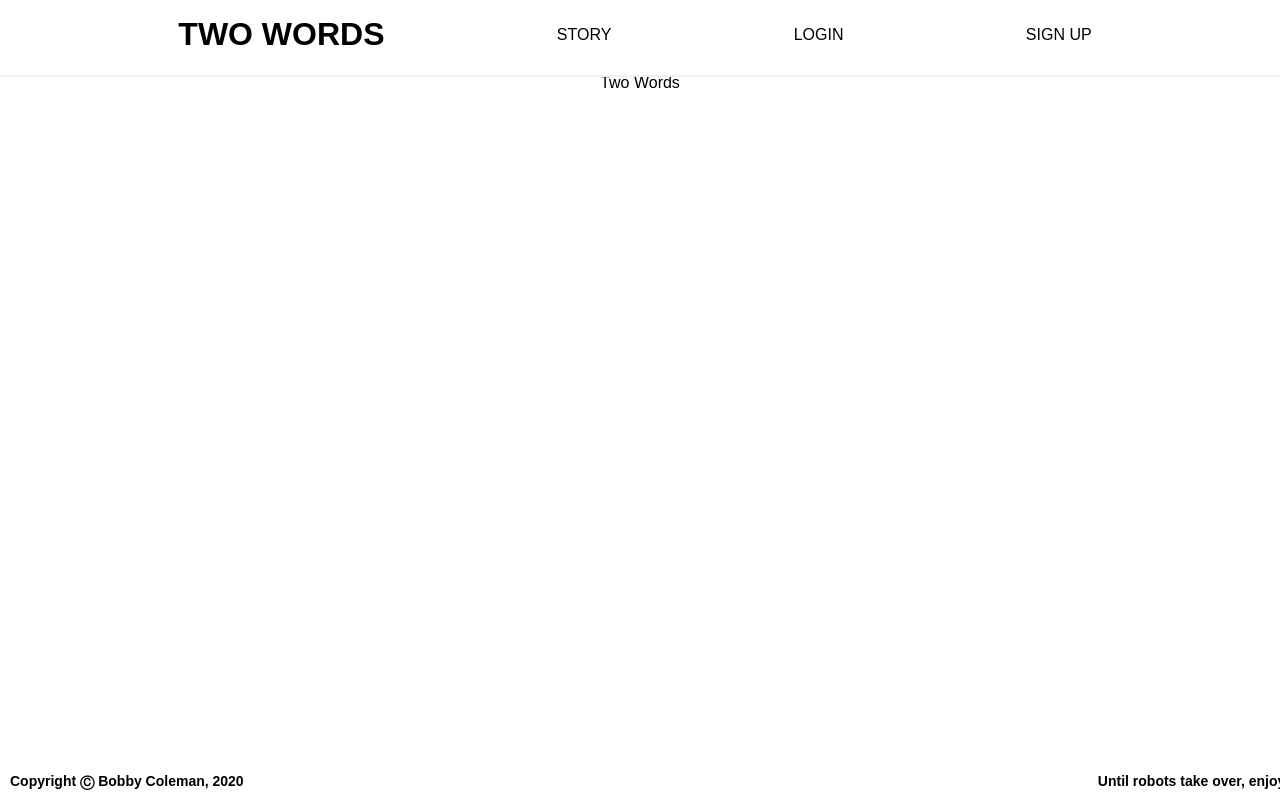
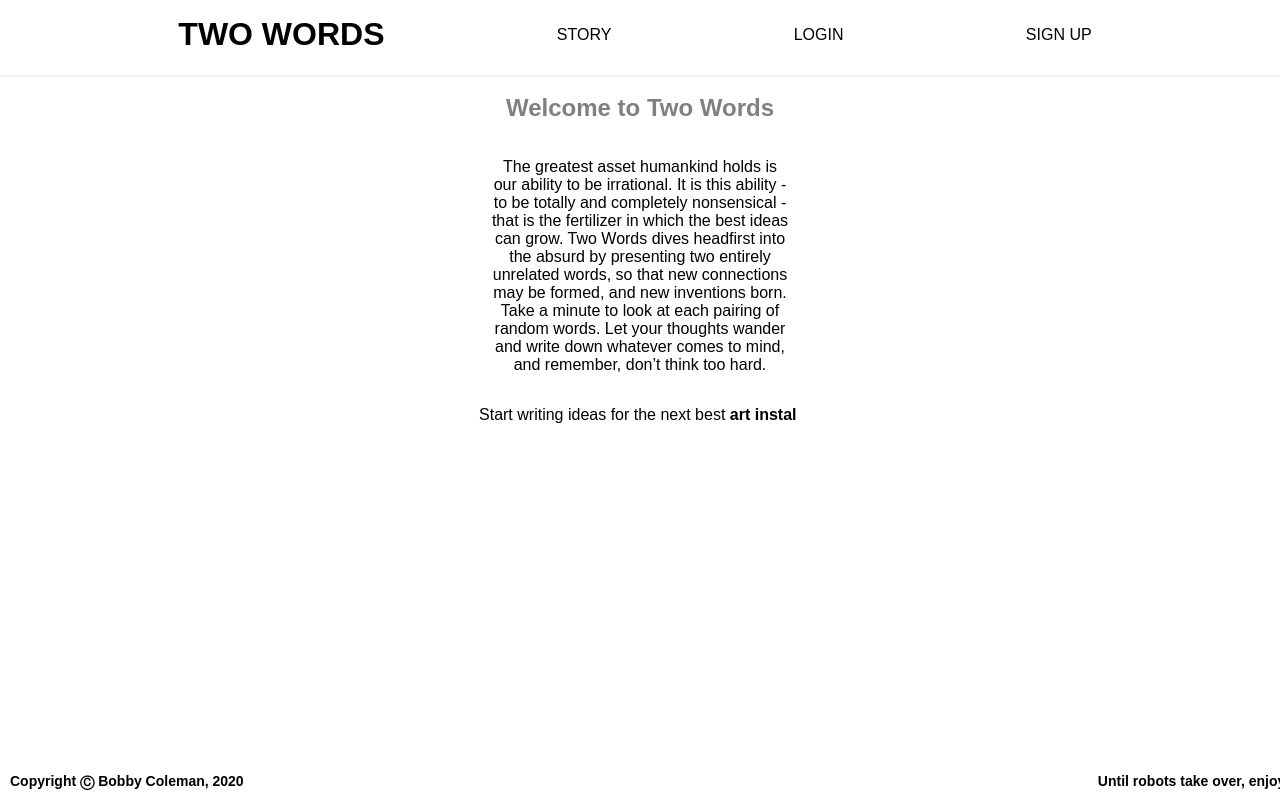
Before and after one commit to Bobby-Coleman/TwoWords, a React (Create React App) app: page / in a window 1280 px wide. Built offline with nearby package versions, Linux system fonts and the light colour scheme.

Commit message:
Begin to set up landing page

```diff
--- a/package.json
+++ b/package.json
@@ -17,6 +17,7 @@
     "react-dom": "^16.13.1",
     "react-router-dom": "^5.2.0",
     "react-scripts": "3.4.1",
+    "react-typical": "^0.1.3",
     "serve-favicon": "^2.5.0"
   },
   "scripts": {
--- a/src/components/SideDrawer/SideDrawer.css
+++ b/src/components/SideDrawer/SideDrawer.css
@@ -10,6 +10,12 @@
     z-index: 200;
     transform: translateX(-100%);
     transition: transform 0.4s ease-out;
+}
+
+.side-drawer.open .drawer-container {
+    display: flex;
+    flex-direction: column;
+    justify-content: space-evenly;
 }
 
 .side-drawer.open {
@@ -31,6 +37,7 @@
     margin: 0.5rem 0;
 }
 
+
 @media (min-width: 769px) {
     .side-drawer {
         display: none;
--- a/src/components/SideDrawer/SideDrawer.js
+++ b/src/components/SideDrawer/SideDrawer.js
@@ -11,14 +11,14 @@ const sideDrawer = (props) => {
     }
 
     let sideDrawer = props.user ? (
-        <ul>
+        <ul className="drawer-container">
             <NavLink to="/" className="drawer-link" exact activeClassName="active-link">TWO WORDS</NavLink>
             <NavLink to="/notebook" className="drawer-link" activeClassName="active-link">NOTEBOOK</NavLink>
             <NavLink to="/about" className="drawer-link" activeClassName="active-link">STORY</NavLink>
             <NavLink to="" className="drawer-link" onClick={props.handleLogout}>LOG OUT</NavLink>
         </ul>
             ) : (
-        <ul>
+        <ul className="drawer-container">
             <NavLink to="/" className="drawer-link" exact activeClassName="active-link">TWO WORDS</NavLink>
             <NavLink to="/about" className="drawer-link" activeClassName="active-link">STORY</NavLink>
             <NavLink to="/login" className="drawer-link" activeClassName="active-link">LOGIN</NavLink>
--- /dev/null
+++ b/src/pages3/HomePage/HomePage.css
@@ -0,0 +1,20 @@
+.home-container {
+    display: flex;
+    justify-content: center;
+    align-items: center;
+    flex-direction: column;
+    text-align: center;
+}
+
+.home-intro {
+    width: 300px;
+}
+
+.home-animation {
+    width: 500px;
+    margin-bottom: 50px;
+}
+
+.home-welcome {
+    color: gray;
+}
--- a/src/pages3/HomePage/HomePage.jsx
+++ b/src/pages3/HomePage/HomePage.jsx
@@ -1,18 +1,44 @@
 import React, { Component } from 'react';
+import Typical from 'react-typical'
+import './HomePage.css'
 
 export default class Home extends Component {
 
-  state = {
-    loading: true
-  }
-
-  async componentDidMount() {
-    const url = "https"
-  }
-
   render() {
-    return <div className="home">
-        {this.state.loading ? <div>Two Words</div> : <div>Words</div>}
+    return <div className="home-container">
+       <h2 className="home-welcome">Welcome to Two Words</h2>
+        <p className="home-intro">The greatest asset humankind holds is our ability to be irrational.
+            It is this ability - to be totally and completely nonsensical -
+            that is the fertilizer in which the best ideas can grow.
+            Two Words dives headfirst into the absurd by presenting two entirely unrelated words,
+            so that new connections may be formed, and new inventions born.
+            Take a minute to look at each pairing of random words.
+            Let your thoughts wander and write down whatever comes to mind,
+            and remember, don’t think too hard.
+          </p>
+          <p className="home-animation">
+          Start writing ideas for the next best {' '}
+          <Typical
+            loop={Infinity}
+            wrapper="b"
+            steps={[
+              "invention",
+              1300,
+              "art installation",
+              1300,
+              "song",
+              1300,
+              "fashion design",
+              1300,
+              "book idea",
+              1300,
+              "app",
+              1300,
+              "game",
+              1300,
+            ]}
+            />
+          </p>
       </div>
   }
 }
```
Also changed, not shown: src/pages3/TwoWordsPage/TwoWordsPage.jsx (added), 1 other file (tests, documents, lock files or other folders).
